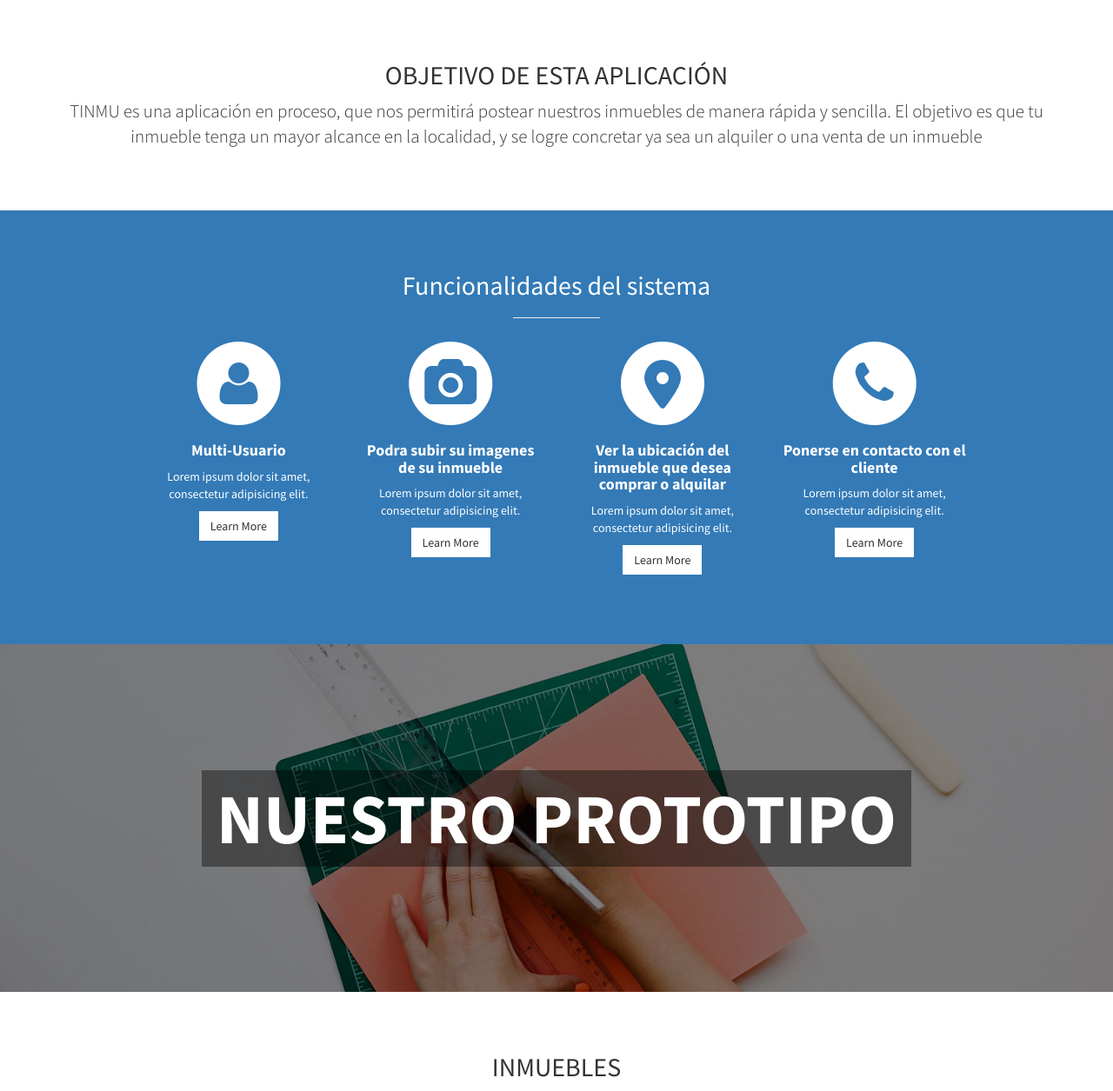
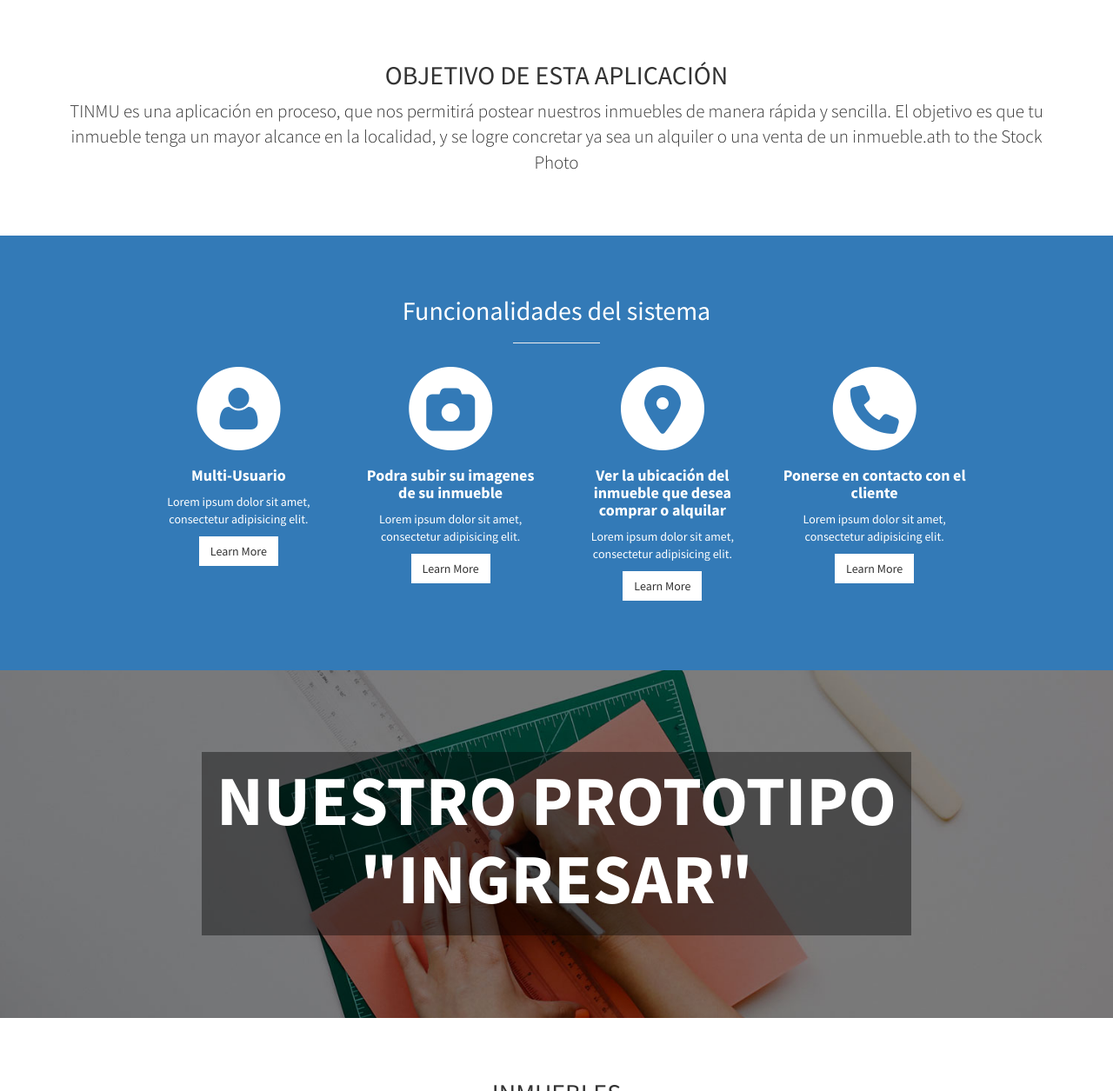
Before and after one commit to tinmu2021/tinmu2021.github.io, a plain HTML site: page index.html in a window 1280 px wide. Shown: the part 800-2055 px from the top of the page at 87% size. Drawn offline with Linux system fonts and the light colour scheme.

Commit message:
nuevo texto 'ingresar

```diff
--- a/index.html
+++ b/index.html
@@ -72,7 +72,7 @@
                 <div class="col-lg-12 text-center">
                     <h2>OBJETIVO DE ESTA APLICACIÓN</h2>
                     <p class="lead">TINMU es una aplicación en proceso, que nos permitirá postear nuestros inmuebles de manera rápida y sencilla.
-                        El objetivo es que tu inmueble tenga un mayor alcance en la localidad, y se logre concretar ya sea un alquiler o una venta de un inmueble</p>
+                        El objetivo es que tu inmueble tenga un mayor alcance en la localidad, y se logre concretar ya sea un alquiler o una venta de un inmueble.ath to the Stock Photo</p>
                 </div>
             </div>
             <!-- /.row -->
@@ -106,7 +106,7 @@
                             <div class="service-item">
                                 <span class="fa-stack fa-4x">
                                 <i class="fa fa-circle fa-stack-2x"></i>
-                                <i class="fa fa-camera fa-stack-1x text-primary"></i>
+                                <i class="fas fa-camera fa-stack-1x text-primary"></i>
                             </span>
                                 <h4>
                                     <strong>Podra subir su imagenes de su inmueble </strong>
@@ -132,7 +132,7 @@
                             <div class="service-item">
                                 <span class="fa-stack fa-4x">
                                 <i class="fa fa-circle fa-stack-2x"></i>
-                                <i class="fa fa-phone fa-stack-1x text-primary"></i>
+                                <i class="fas fa-phone fa-stack-1x text-primary"></i>
                             </span>
                                 <h4>
                                     <strong>Ponerse en contacto con el cliente</strong>
@@ -154,7 +154,7 @@
     <!-- Callout -->
     <aside class="callout">
         <div class="text-vertical-center">
-            <a href="https://www.figma.com/proto/mZEh7SL3H78aM3Cd0mzTpx/PROTOTYPE-TINMU?node-id=1%3A2&scaling=scale-down" class="btn btn-dark btn-lg" target="_blank"><h1 style="color: #fff;">NUESTRO PROTOTIPO</h1></a>
+            <a href="https://www.figma.com/proto/mZEh7SL3H78aM3Cd0mzTpx/PROTOTYPE-TINMU?node-id=1%3A2&scaling=scale-down" class="btn btn-dark btn-lg" target="_blank"><h1 style="color: #fff;">NUESTRO PROTOTIPO<p>"INGRESAR"</p></h1></a>
         </div>
     </aside>
 
```
